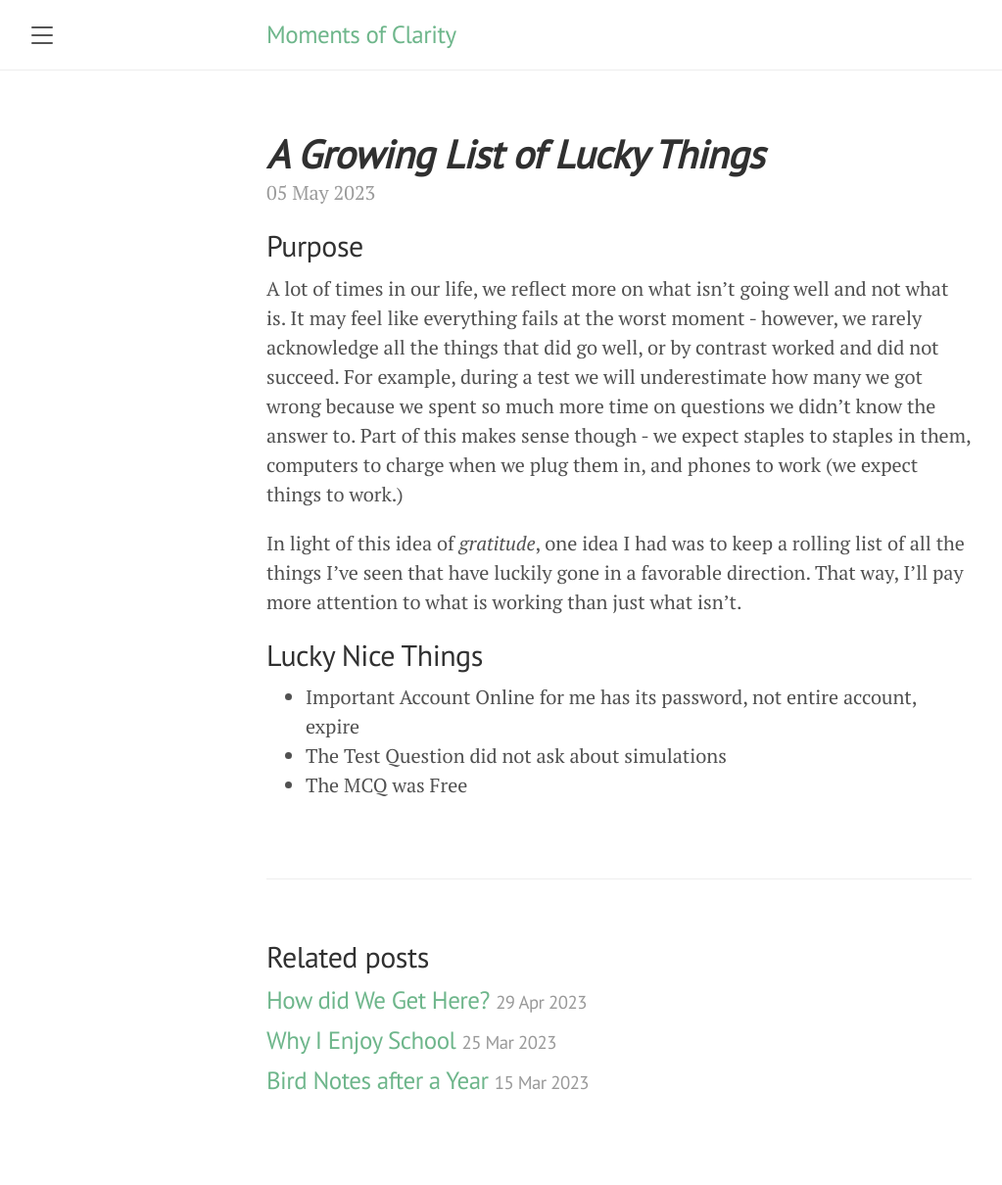
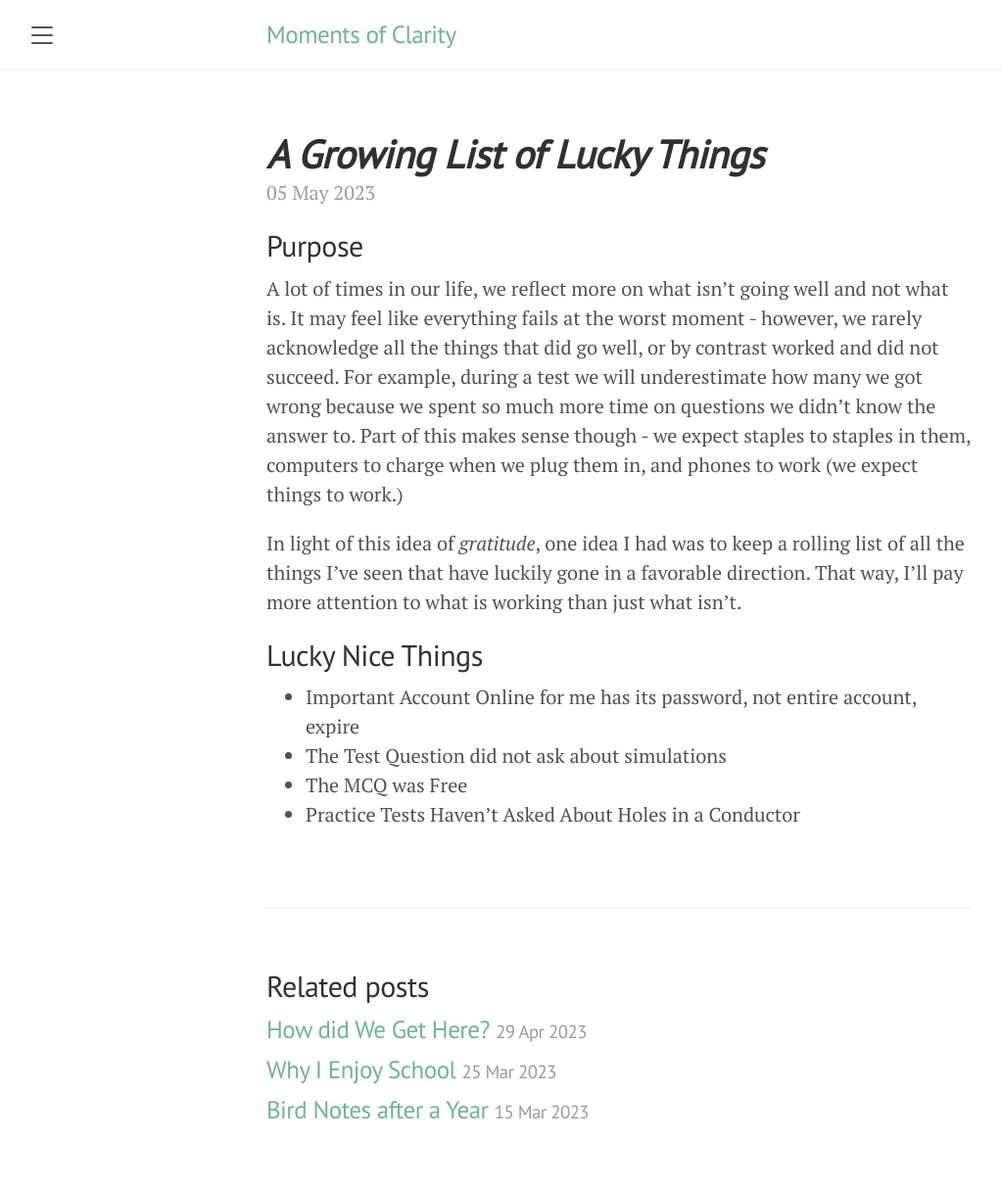
Before and after one commit to anish-lakkapragada/moments-of-clarity, a Jekyll site: the page built from _posts/2023-05-05-what-could-go-wrong.markdown, in a window 1280 px wide. Shown: the whole page at 98% size, without its empty margins (8-1031 px from the left). Built offline with Jekyll 4.4.1, drawn with Linux system fonts in a browser that asks for light colours; before the commit the page ends 1180 px from its top, so only the background shows below that.

Commit message:
holes in a conductor.

```diff
--- a/_posts/2023-05-05-what-could-go-wrong.markdown
+++ b/_posts/2023-05-05-what-could-go-wrong.markdown
@@ -16,3 +16,4 @@ In light of this idea of *gratitude*, one idea I had was to keep a rolling list
 - Important Account Online for me has its password, not entire account, expire
 - The Test Question did not ask about simulations
 - The MCQ was Free
+- Practice Tests Haven't Asked About Holes in a Conductor
```
